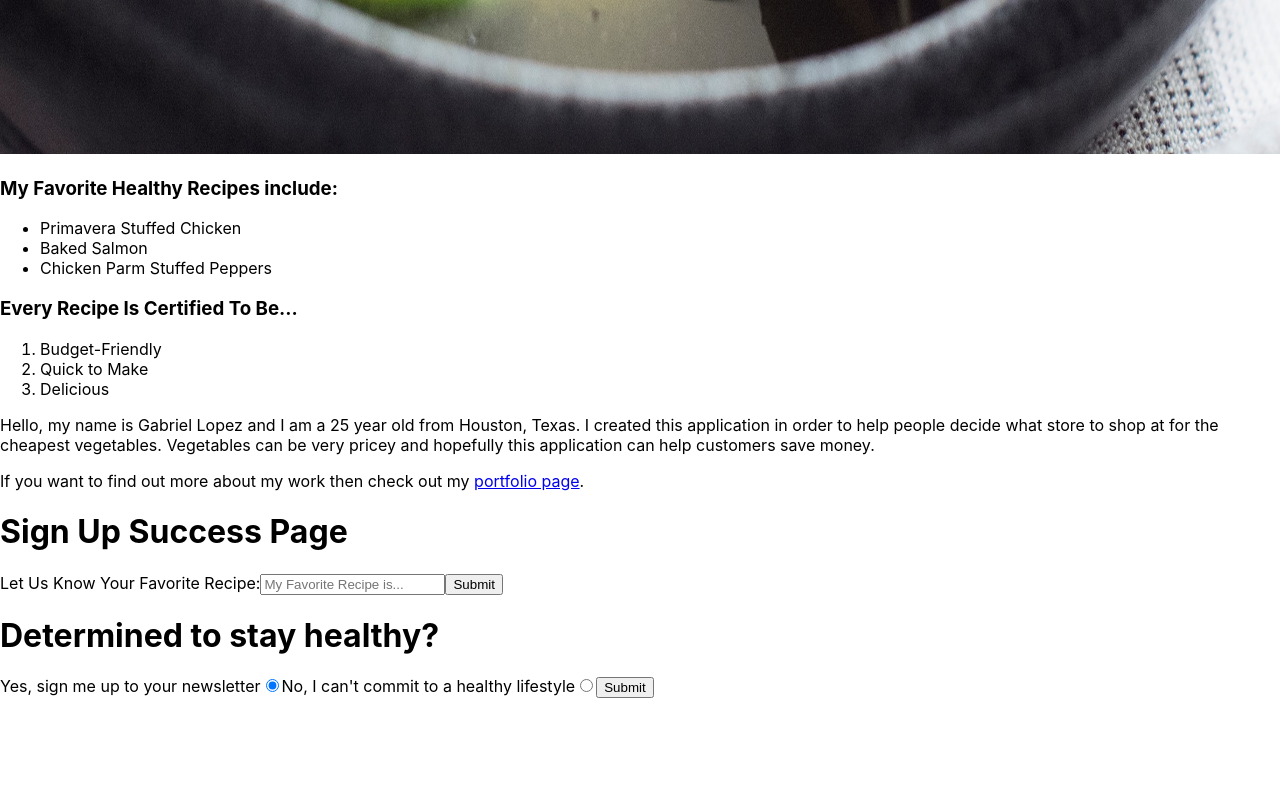
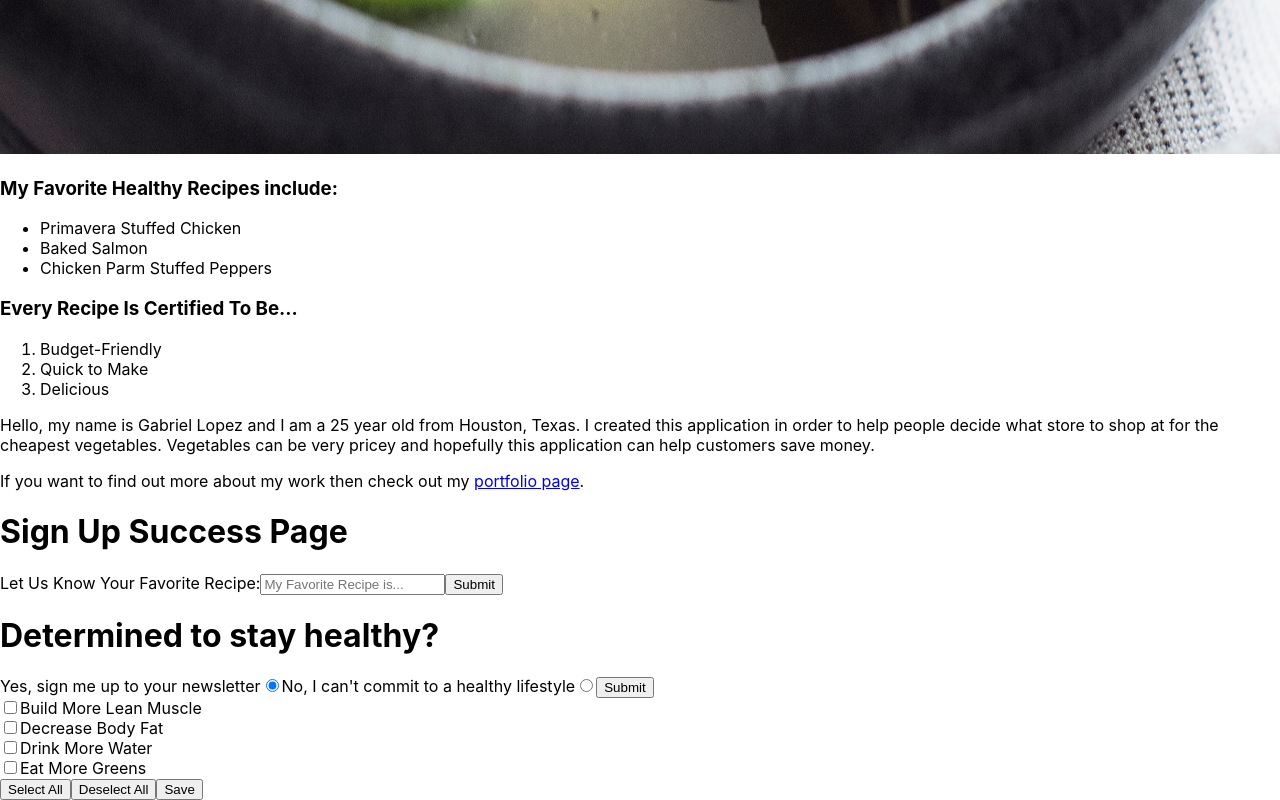
Before and after one commit to lopezg3000/creativeApp, a React (Create React App) app: page /SignUpSuccess in a window 1280 px wide. Shown: the part 1945-2745 px from the top of the page. Before the commit the page ends 2643 px from the top, so only its background shows below. Built offline with nearby package versions, Linux system fonts and the light colour scheme.

Commit message:
fitnessGoalsFormComplete

```diff
--- a/src/App.js
+++ b/src/App.js
@@ -7,6 +7,7 @@ import FavoriteRecipe from "./components/FavoriteRecipe"
 import SignUpAlert from "./components/SignUpAlert"
 import HomePage from "./components/HomePage"
 import SignUpSuccess from './components/SignUpSuccess'
+import CheckboxParent from './components/CheckBoxParent'
 import { Route, Switch } from 'react-router-dom'
 
 
@@ -23,6 +24,7 @@ function App() {
       </Switch>
       <FavoriteRecipe />
       <SignUpAlert />
+      <CheckboxParent />
     </div>
   );
 }
--- a/src/components/CheckBoxParent.js
+++ b/src/components/CheckBoxParent.js
@@ -1,11 +1,10 @@
 import React, { Component } from 'react';
+import Checkbox from "./Checkbox"
 
 const OPTIONS = ["Build More Lean Muscle", "Decrease Body Fat", "Drink More Water", "Eat More Greens"]
 
-class CheckBoxParent extends Component {
-    constructor() {
-        super();
-        this.state = {
+class CheckboxParent extends Component {
+    state = {
         fitnessGoals: OPTIONS.reduce( // 1st output {Build More Lean Muscle: false}
             (options, option) => ({   // 2nd output {Build More Lean Muscle: false, Decrease Body Fat: false}
                 ...options,            // etc..
@@ -13,8 +12,22 @@ class CheckBoxParent extends Component {
             }), {}                     // spread operator merges previous ouput with current
         )                              // options parameter is accumulator and option is current value
     };
+
+    selectAllCheckboxes = isSelected => {
+        Object.keys(this.state.fitnessGoals).forEach(checkbox => {
+            this.setState(prevState => ({
+                fitnessGoals: {
+                    ...prevState.fitnessGoals,
+                    [checkbox]: isSelected
+                }
+
+            }));
+        });
     };
 
+    selectAll = () => this.selectAllCheckboxes(true);
+
+    deselectAll = () => this.selectAllCheckboxes(false);
 
     handleCheckboxChange = changeEvent => {
         const { name } = changeEvent.target;
@@ -27,8 +40,18 @@ class CheckBoxParent extends Component {
         }));
     };
 
+    handleFormSubmit = formSubmitEvent => {
+        formSubmitEvent.preventDefault();
+
+        Object.keys(this.state.fitnessGoals)
+            .filter(checkbox => this.state.fitnessGoals[checkbox])
+            .forEach(checkbox => {
+                console.log(checkbox, "is selected.");
+            });
+    };
+
     createCheckbox = option => (
-        <CheckBox
+        <Checkbox
             label={option}
             isSelected={this.state.fitnessGoals[option]}
             onCheckboxChange={this.handleCheckboxChange}
@@ -42,15 +65,15 @@ class CheckBoxParent extends Component {
     render() {
         return (
             <div>
-                <form onSubmit={this.handleSubmit}>
-                    {this.createCheckBox()}
-                    <input type="button" onClick={this.selectAll}>Select All</input>
-                    <input type="button" onClick={this.deselectAll}>Deselect All</input>
-                    <input type="submit" value="Submit" />
+                <form onSubmit={this.handleFormSubmit}>
+                    {this.createCheckboxes()}
+                    <button type="button" onClick={this.selectAll}>Select All</button>
+                    <button type="button" onClick={this.deselectAll}>Deselect All</button>
+                    <button type="submit">Save</button>
                 </form>
             </div>
         )
     }
 }
 
-export default CheckBoxParent;
+export default CheckboxParent;
--- /dev/null
+++ b/src/components/Checkbox.js
@@ -0,0 +1,18 @@
+import React from 'react';
+
+const Checkbox = ({ label, isSelected, onCheckboxChange }) => (
+    <div>
+        <label>
+            <input
+                type="checkbox"
+                name={label}
+                checked={isSelected}
+                onChange={onCheckboxChange}
+                key={label}
+            />
+            {label}
+        </label>
+    </div>
+);
+
+export default Checkbox;
--- a/src/components/Navbar.js
+++ b/src/components/Navbar.js
@@ -20,9 +20,9 @@ const NavBar = () => {
   return (
     <StyledNavbar>
       <NavLinks navItems={[
-        { title: "Home", link: "/Header/#home" },
-        { title: "Profile", link: "Profile/#profile" },
-        { title: "Settings", link: "Settings#settings" }
+        { title: "Home", link: "/Header/#home", id: "home" },
+        { title: "Profile", link: "Profile/#profile", id: "profile" },
+        { title: "Settings", link: "Settings#settings", id: "settings" }
       ]} />
     </StyledNavbar>
   );
--- a/src/index.js
+++ b/src/index.js
@@ -3,7 +3,7 @@ import ReactDOM from "react-dom";
 import "./index.css";
 import App from "./App";
 import * as serviceWorker from "./serviceWorker";
-import { BrowserRouter } from "react-router-dom"
+import { BrowserRouter } from "react-router-dom";
 
 
 ReactDOM.render(<BrowserRouter><App /></BrowserRouter>, document.getElementById("root"));
```
Lines whose indentation alone changed are shown as unchanged.
